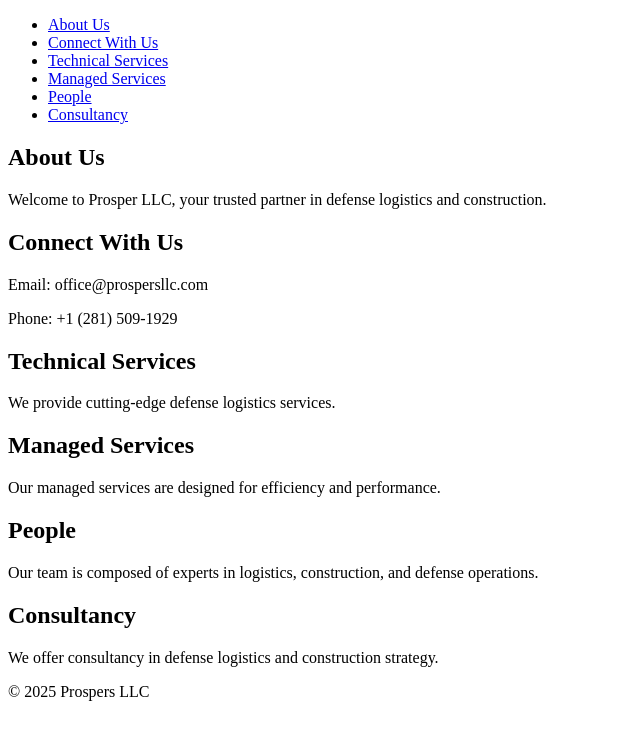
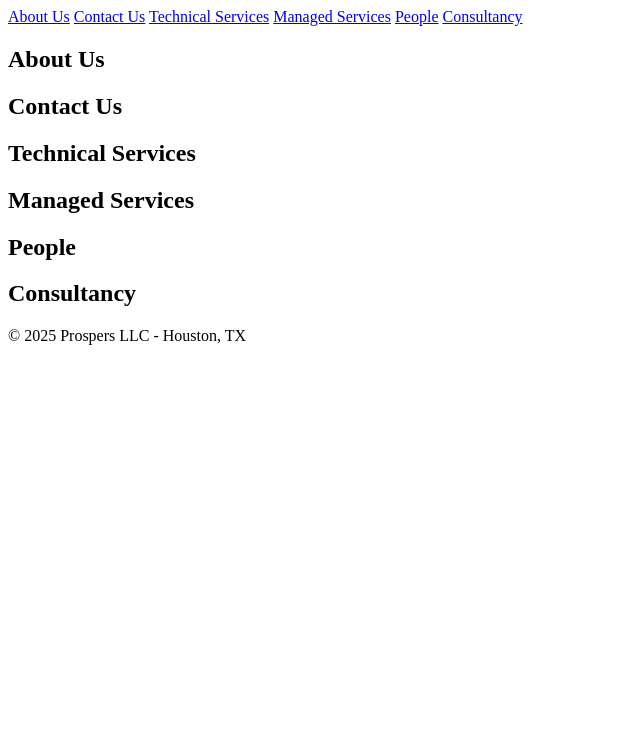
Before and after one commit to FortressTechnologiesInc/prospersllc, a plain HTML site: page index.html in a window 1280 px wide. Shown: the whole page, without its empty margins (0-640 px from the left). Drawn offline with Linux system fonts and the light colour scheme.

Commit message:
Update index.html

```diff
--- a/index.html
+++ b/index.html
@@ -4,57 +4,54 @@
     <meta charset="UTF-8">
     <meta name="viewport" content="width=device-width, initial-scale=1.0">
     <title>Prospers LLC</title>
-    <link rel="stylesheet" href="css/style.css">
+    <link rel="stylesheet" href="/css/styles.css">
 </head>
 <body>
     <header>
-        <nav>
-            <ul>
-                <li><a href="#about">About Us</a></li>
-                <li><a href="#connect">Connect With Us</a></li>
-                <li><a href="#technical">Technical Services</a></li>
-                <li><a href="#managed">Managed Services</a></li>
-                <li><a href="#people">People</a></li>
-                <li><a href="#consultancy">Consultancy</a></li>
-            </ul>
-        </nav>
+        <div class="navbar">
+            <a href="#about-us">About Us</a>
+            <a href="#contact-us">Contact Us</a>
+            <a href="#technical-services">Technical Services</a>
+            <a href="#managed-services">Managed Services</a>
+            <a href="#people">People</a>
+            <a href="#consultancy">Consultancy</a>
+        </div>
     </header>
 
-    <section id="about">
+    <section id="about-us">
         <h2>About Us</h2>
-        <p>Welcome to Prosper LLC, your trusted partner in defense logistics and construction.</p>
+        <p id="aboutUsText"></p>
     </section>
 
-    <section id="connect">
-        <h2>Connect With Us</h2>
-        <p>Email: office@prospersllc.com</p>
-        <p>Phone: +1 (281) 509-1929</p>
+    <section id="contact-us">
+        <h2>Contact Us</h2>
+        <p id="contactUsText"></p>
     </section>
 
-    <section id="technical">
+    <section id="technical-services">
         <h2>Technical Services</h2>
-        <p>We provide cutting-edge defense logistics services.</p>
+        <p id="technicalServicesText"></p>
     </section>
 
-    <section id="managed">
+    <section id="managed-services">
         <h2>Managed Services</h2>
-        <p>Our managed services are designed for efficiency and performance.</p>
+        <p id="managedServicesText"></p>
     </section>
 
     <section id="people">
         <h2>People</h2>
-        <p>Our team is composed of experts in logistics, construction, and defense operations.</p>
+        <p id="peopleText"></p>
     </section>
 
     <section id="consultancy">
         <h2>Consultancy</h2>
-        <p>We offer consultancy in defense logistics and construction strategy.</p>
+        <p id="consultancyText"></p>
     </section>
 
     <footer>
-        <p>&copy; 2025 Prospers LLC</p>
+        <p>&copy; 2025 Prospers LLC - Houston, TX</p>
     </footer>
 
-    <script src="js/script.js"></script>
+    <script src="/js/script.js"></script>
 </body>
 </html>
```
